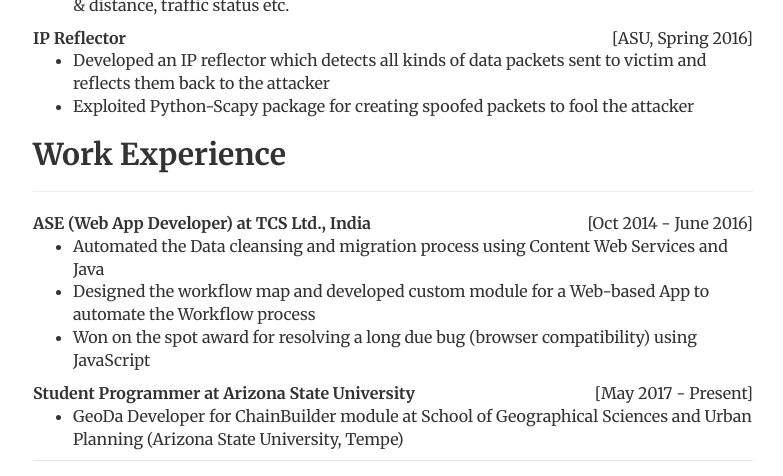
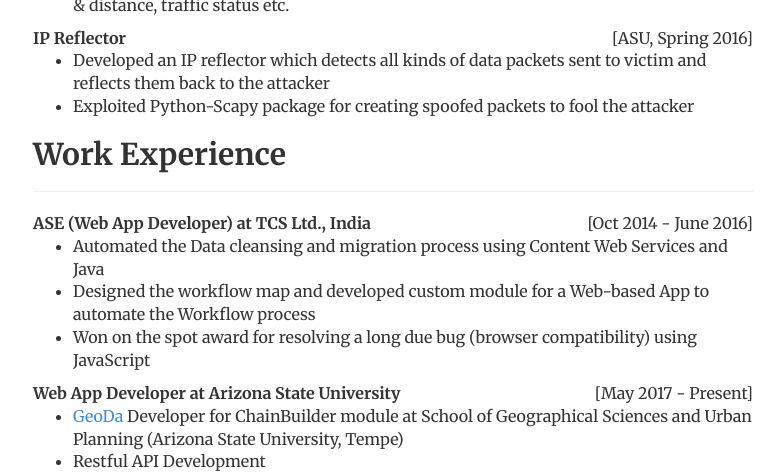
Before and after one commit to ashishsirohi/ashishsirohi.github.io, a Jekyll site: the page built from resume/index.html, in a window 1280 px wide and 900 px high, scrolled down 1608 px, cut to the strip 0-476 px from the top of the window. Shown: the whole strip, without its empty margins (247-1030 px from the left). Built offline with Jekyll 4.4.1, drawn with Linux system fonts in a browser that asks for light colours.

Commit message:
minor update

```diff
--- a/experience/index.html
+++ b/experience/index.html
@@ -55,12 +55,13 @@
 <div class="experience">
   <h3>Professional</h3>
   <hr>
-  <div style="float: left" ><h3>Student Programmer at ASU</h3></div><br>
+  <div style="float: left" ><h3>Web Application Developer at ASU</h3></div><br>
                 <div style="float: right">[May 2017 - Present]</div>
         </br></br>
         <h4>Summary</h4>
         <ul>
           <li><a target="_blank" href="https://geodacenter.github.io/">GeoDa</a> Developer for ChainBuilder module at School of Geographical Sciences and Urban Planning (Arizona State University, Tempe)</li>
+          <li>Restful API Development</li>
         </ul>
         <hr>
 
--- a/resume/index.html
+++ b/resume/index.html
@@ -135,11 +135,12 @@
 					<li>Won on the spot award for resolving a long due bug (browser compatibility) using JavaScript</li>
 				</ul>
 
-				<div style="float: left"><b>Student Programmer at Arizona State University</b></div>
+				<div style="float: left"><b>Web App Developer at Arizona State University</b></div>
                 <div style="float: right">[May 2017 - Present]</div>
             	</br>
 				<ul>
-					<li>GeoDa Developer for ChainBuilder module at School of Geographical Sciences and Urban Planning (Arizona State University, Tempe)</li>
+					<li><a target="_blank" href="https://geodacenter.github.io/">GeoDa</a> Developer for ChainBuilder module at School of Geographical Sciences and Urban Planning (Arizona State University, Tempe)</li>
+          <li>Restful API Development</li>
 				</ul>
 
 
```
